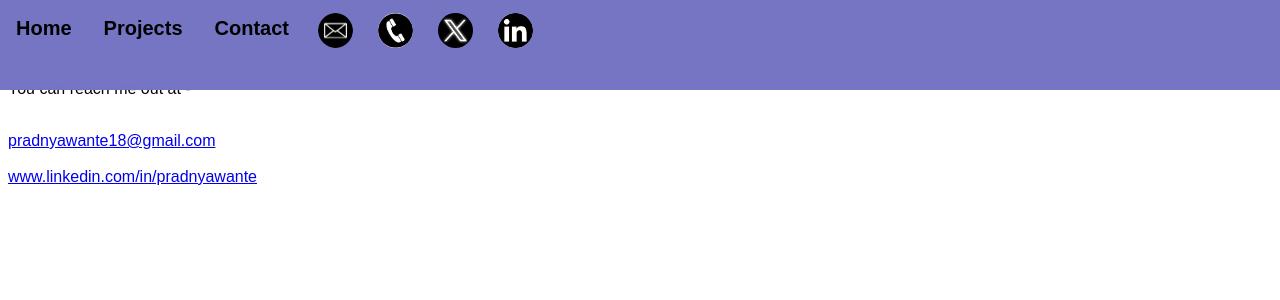
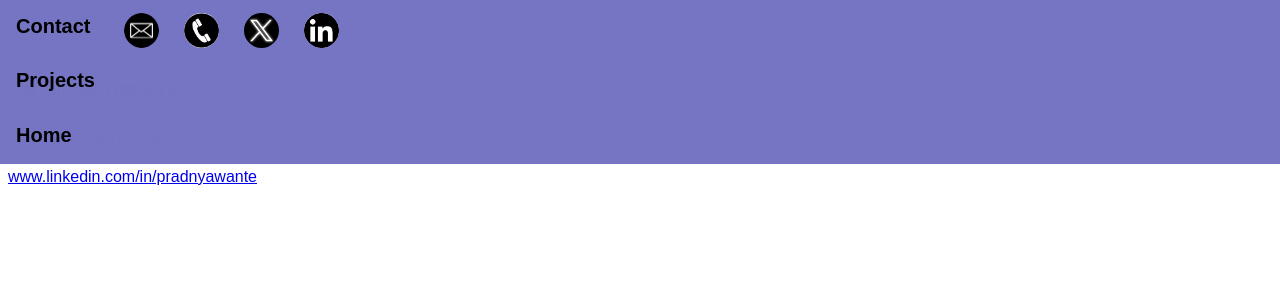
Before and after one commit to pradnyawante/pradnya_portfolio, a Django app: page /contact/ in a window 1280 px wide. Shown: the top 300 px of the page. Run offline with Django 5.2, Linux system fonts and the light colour scheme.

Commit message:
Add collected static filesNew23

```diff
--- a/main/static/main/menu.css
+++ b/main/static/main/menu.css
@@ -10,11 +10,11 @@
   z-index: 1000;
   }
   .navbar-links a {
-    float: right;
     display: block;
     color: #000000;
     font-size: 20px;
-    text-align: center;
+    align-content: right;
+    align-items: right;
     padding: 14px 16px;
     margin-top: 1%;
     margin-bottom: 3%;
@@ -23,7 +23,8 @@
   }
 
   .navbar-images {
-    align-items: start;
+    align-items: left;
+    align-content: left;
     width: 20%; /* Set the width of the icon images */
     height: 20%;
     display: flex;
```
Also changed, not shown: static/main/menu.css (+4 -3 lines).
